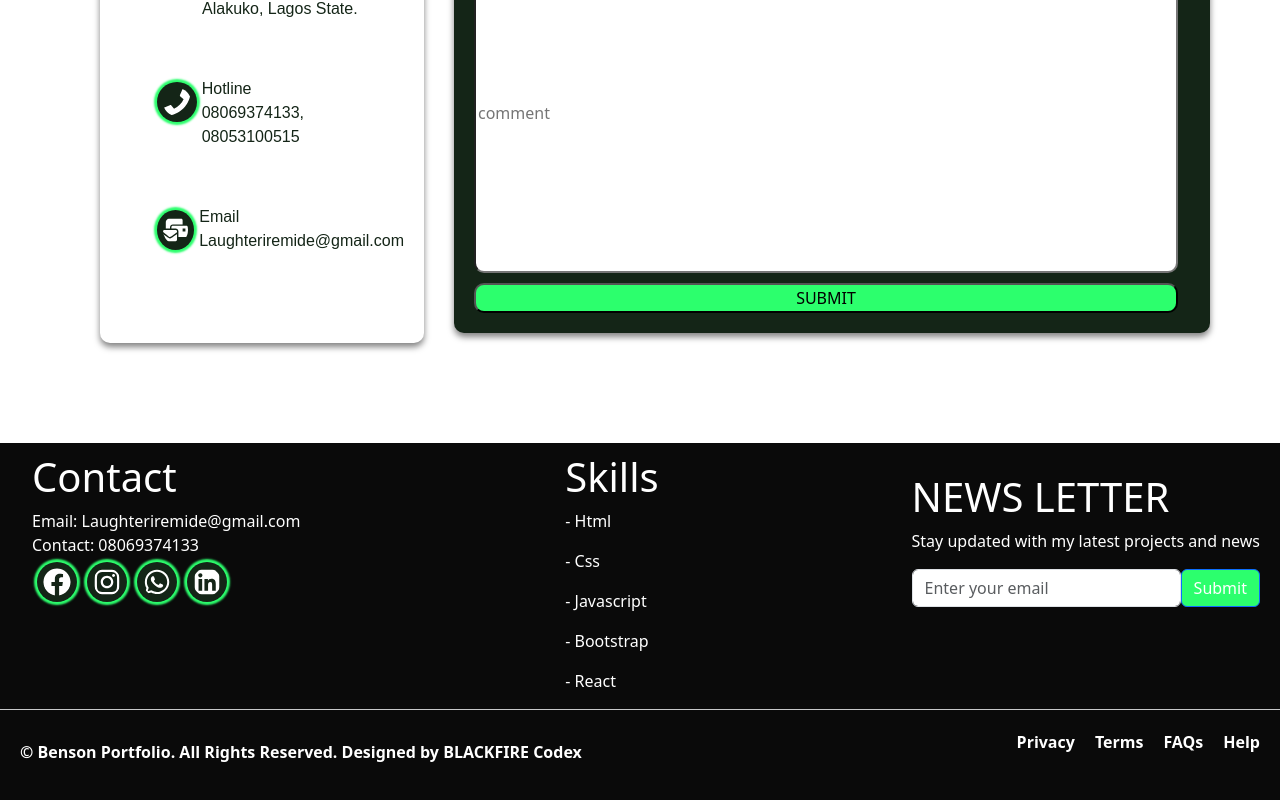
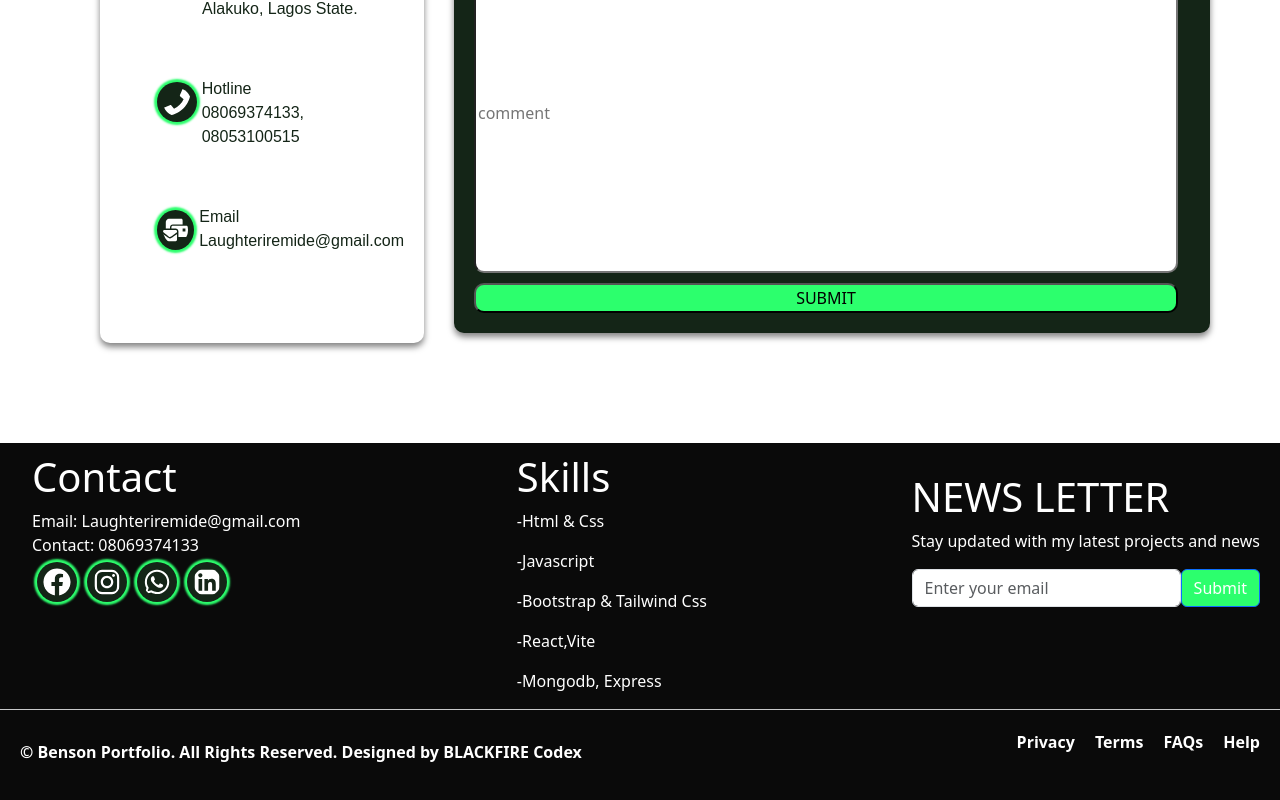
Before and after one commit to BeLaughter/My-Portfolio, a React (Vite) app: page / in a window 1280 px wide. Shown: the part 5119-5919 px from the top of the page. Built offline with nearby package versions, Linux system fonts and the light colour scheme.

Commit message:
my changes

```diff
--- a/src/Components/Body.css
+++ b/src/Components/Body.css
@@ -29,7 +29,7 @@
     height: 300px;
     margin-top: 20px;
     border-radius: 50%;
-    object-fit: contain;
+    object-fit: cover;
   }
   .img-body {
     margin: auto;
@@ -80,6 +80,7 @@
     margin-top: 20px;
     border-radius: 50%;
     object-fit: cover;
+    transform: scale(2.5);
   }
   .img-body {
     margin-left: 50px;
--- a/src/Components/Footer.jsx
+++ b/src/Components/Footer.jsx
@@ -39,19 +39,19 @@ function Footer() {
               <h1>Skills</h1>
             </li>
             <li>
-              <p>- Html</p>
+              <p>-Html & Css</p>
             </li>
             <li>
-              <p>- Css</p>
+              <p>-Javascript </p>
             </li>
             <li>
-              <p>- Javascript</p>
+              <p>-Bootstrap & Tailwind Css </p>
             </li>
             <li>
-              <p>- Bootstrap</p>
+              <p>-React,Vite </p>
             </li>
             <li>
-              <p>- React</p>
+              <p>-Mongodb, Express </p>
             </li>
           </ul>
         </div>
```
